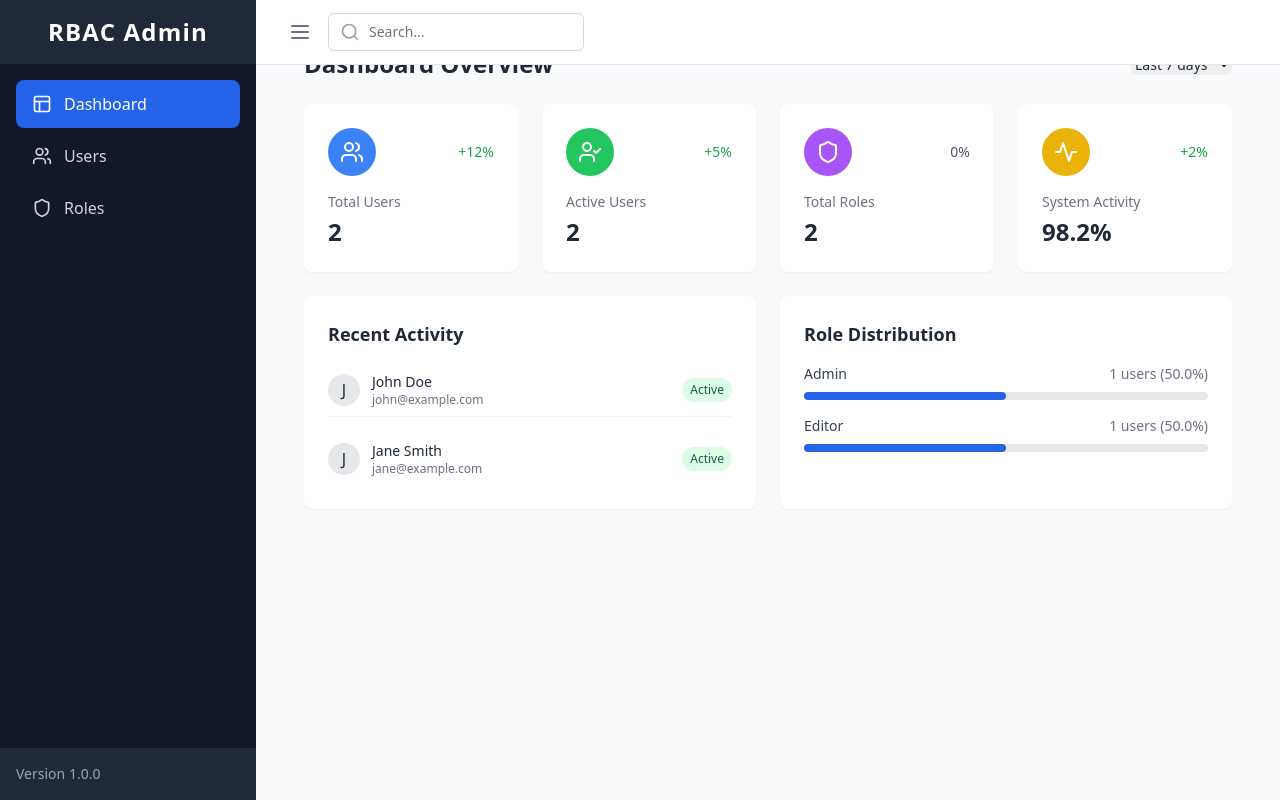
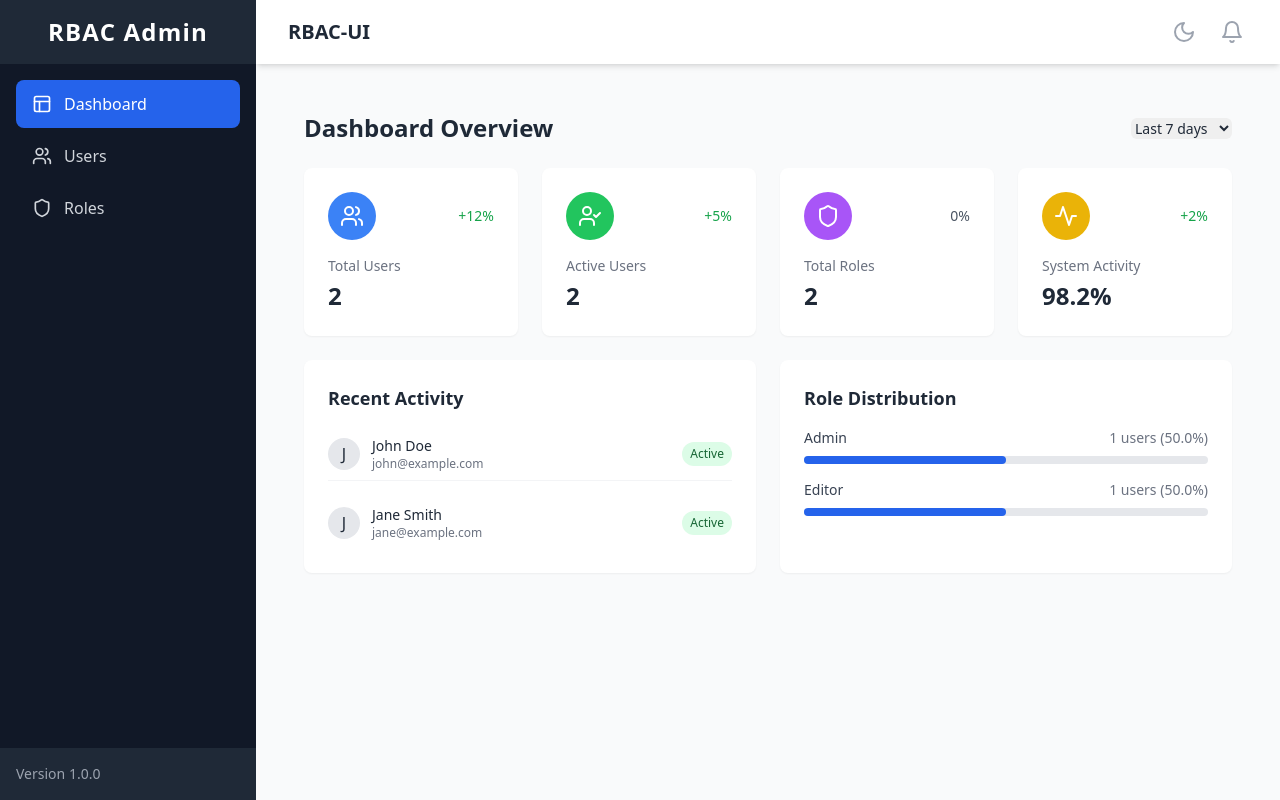
Before and after one commit to Anupam4058/RBAC-dashboard, a React (Vite) app: page / in a window 1280 px wide. Built offline with nearby package versions, Linux system fonts and the light colour scheme.

Commit message:
fixed the header overlapping issue

```diff
--- a/src/components/Header.jsx
+++ b/src/components/Header.jsx
@@ -1,52 +1,19 @@
 import React from 'react';
-import { Menu, Bell, Search, Sun, Moon } from 'lucide-react';
+import { Sun, Moon, Bell } from 'lucide-react';
 import { useStore } from '../store';
 
-export const Header = ({ isSidebarOpen, toggleSidebar }) => {
-  const { users, isDarkMode, toggleDarkMode } = useStore();
-  const activeUsers = users.filter((user) => user.isActive).length;
+export const Header = () => {
+  const isDarkMode = useStore((state) => state.isDarkMode);
+  const toggleDarkMode = useStore((state) => state.toggleDarkMode);
 
   return (
-    <header className={`fixed w-full border-b z-30 transition-colors duration-200 ${
-      isDarkMode
-        ? 'bg-gray-800 border-gray-700'
-        : 'bg-white border-gray-200'
-    }`}>
-      <div className="px-4 sm:px-6 lg:px-8">
-        <div className="flex items-center justify-between h-16">
-          <div className="flex items-center gap-4">
-            <button
-              onClick={toggleSidebar}
-              className={`hover:text-blue-600 focus:outline-none focus:ring-2 focus:ring-offset-2 focus:ring-blue-500 ${
-                isDarkMode ? 'text-gray-400' : 'text-gray-500'
-              }`}
-              aria-label="Toggle sidebar"
-            >
-              <Menu className="h-6 w-6" />
-            </button>
-            <div className="hidden md:block w-full max-w-md">
-              <div className="relative">
-                <div className="absolute inset-y-0 left-0 pl-3 flex items-center pointer-events-none">
-                  <Search className={`h-5 w-5 ${isDarkMode ? 'text-gray-400' : 'text-gray-400'}`} />
-                </div>
-                <input
-                  type="text"
-                  placeholder="Search..."
-                  className={`block w-full pl-10 pr-3 py-2 border rounded-md leading-5 focus:outline-none focus:ring-1 focus:ring-blue-500 focus:border-blue-500 sm:text-sm ${
-                    isDarkMode
-                      ? 'bg-gray-700 border-gray-600 text-white placeholder-gray-400'
-                      : 'bg-white border-gray-300 placeholder-gray-500'
-                  }`}
-                />
-              </div>
-            </div>
+    <header className="bg-white dark:bg-gray-800 shadow-md">
+      <div className="max-w-7xl mx-auto px-4 sm:px-6 lg:px-8">
+        <div className="flex justify-between h-16">
+          <div className="flex items-center space-x-4">
+            <h1 className="text-xl font-bold text-gray-800 dark:text-white">RBAC-UI</h1>
           </div>
           <div className="flex items-center space-x-4">
-            <div className="hidden sm:flex items-center space-x-2 text-sm">
-              <span className={isDarkMode ? 'text-gray-300' : 'text-gray-600'}>
-                {activeUsers} active users
-              </span>
-            </div>
             <button
               onClick={toggleDarkMode}
               className={`p-1 rounded-full focus:outline-none focus:ring-2 focus:ring-offset-2 focus:ring-blue-500 ${
@@ -54,11 +21,7 @@ export const Header = ({ isSidebarOpen, toggleSidebar }) => {
               }`}
               aria-label="Toggle dark mode"
             >
-              {isDarkMode ? (
-                <Sun className="h-6 w-6" />
-              ) : (
-                <Moon className="h-6 w-6" />
-              )}
+              {isDarkMode ? <Sun className="h-6 w-6" /> : <Moon className="h-6 w-6" />}
             </button>
             <button
               className={`p-1 rounded-full focus:outline-none focus:ring-2 focus:ring-offset-2 focus:ring-blue-500 ${
--- a/src/components/Sidebar.jsx
+++ b/src/components/Sidebar.jsx
@@ -18,7 +18,7 @@ export const Sidebar = ({ activeTab, setActiveTab, isOpen }) => {
       {isOpen && (
         <div
           className="fixed inset-0 bg-black bg-opacity-50 z-30 md:hidden"
-          onClick={() => setIsOpen(false)}
+          onClick={() => setActiveTab(null)}
         />
       )}
 
@@ -34,12 +34,16 @@ export const Sidebar = ({ activeTab, setActiveTab, isOpen }) => {
         )}
       >
         <div className="flex flex-col h-full">
-          <div className={clsx('flex items-center justify-center h-16 px-4', {
-            'bg-gray-800': !isDarkMode,
-            'bg-gray-900': isDarkMode,
-          })}>
+          {/* Sidebar header */}
+          <div
+            className={clsx('flex items-center justify-center h-16 px-4', {
+              'bg-gray-800': !isDarkMode,
+              'bg-gray-900': isDarkMode,
+            })}
+          >
             <h1 className="text-xl sm:text-2xl font-bold tracking-wider">RBAC Admin</h1>
           </div>
+          {/* Navigation menu */}
           <nav className="flex-1 px-4 py-4 space-y-1 overflow-y-auto">
             {menuItems.map((item) => {
               const Icon = item.icon;
@@ -61,10 +65,13 @@ export const Sidebar = ({ activeTab, setActiveTab, isOpen }) => {
               );
             })}
           </nav>
-          <div className={clsx('p-4', {
-            'bg-gray-800': !isDarkMode,
-            'bg-gray-900': isDarkMode,
-          })}>
+          {/* Footer */}
+          <div
+            className={clsx('p-4', {
+              'bg-gray-800': !isDarkMode,
+              'bg-gray-900': isDarkMode,
+            })}
+          >
             <div className="text-sm text-gray-400">
               <p>Version 1.0.0</p>
             </div>
```
